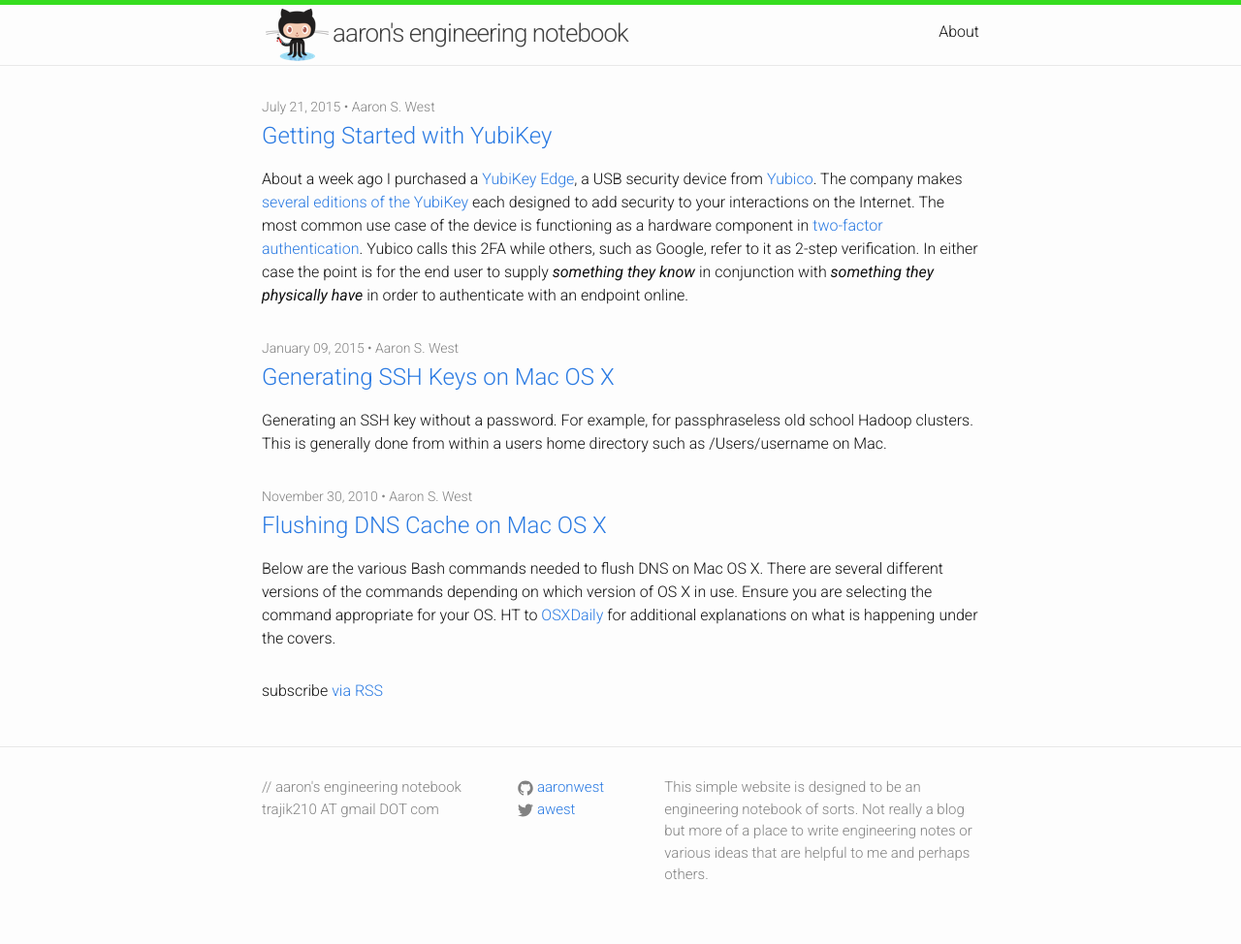
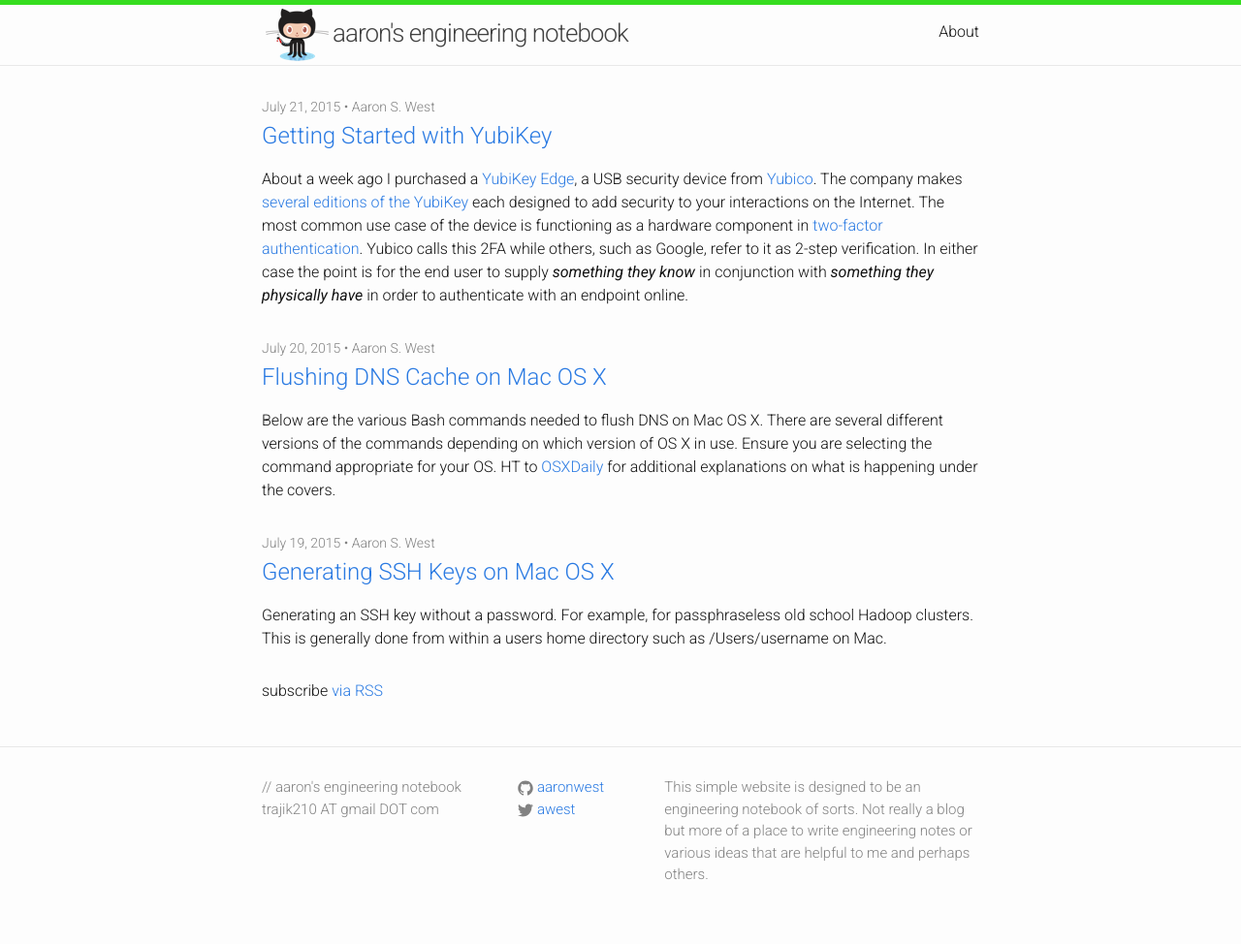
Before and after one commit to aaronwest/aaronwest.github.io, a Jekyll site: the page built from index.html, in a window 1280 px wide. Shown: the whole page at 97% size. Built offline with Jekyll 4.4.1, drawn with Linux system fonts in a browser that asks for light colours; Markdown is read by kramdown in place of the engine named in the settings.

Commit message:
fix(posts): Change date of the old posts (2) to something current

```diff
--- a/_posts/2015-01-09-generating-ssh-keys.md
+++ b/_posts/2015-07-19-generating-ssh-keys.md
@@ -1,7 +1,7 @@
 ---
 layout: post
 title:  "Generating SSH Keys on Mac OS X"
-date:   2015-01-09 4:41 PM
+date:   2015-07-19 4:41 PM
 tags: [cli, os x]
 ---
 Generating an SSH key without a password. For example, for passphraseless old school Hadoop clusters. This is generally done from within a users home directory such as /Users/username on Mac.
--- a/_posts/2010-11-30-flushing-dns-mac.md
+++ b/_posts/2015-07-20-flushing-dns-mac.md
@@ -1,7 +1,7 @@
 ---
 layout: post
 title:  "Flushing DNS Cache on Mac OS X"
-date:   2010-11-30 4:43 PM
+date:   2015-07-20 4:43 PM
 tags: [cli, os x]
 ---
 Below are the various Bash commands needed to flush DNS on Mac OS X. There are several different versions of the commands depending on which version of OS X in use. Ensure you are selecting the command appropriate for your OS. HT to [OSXDaily](http://osxdaily.com/2014/11/20/flush-dns-cache-mac-os-x/) for additional explanations on what is happening under the covers.
```
